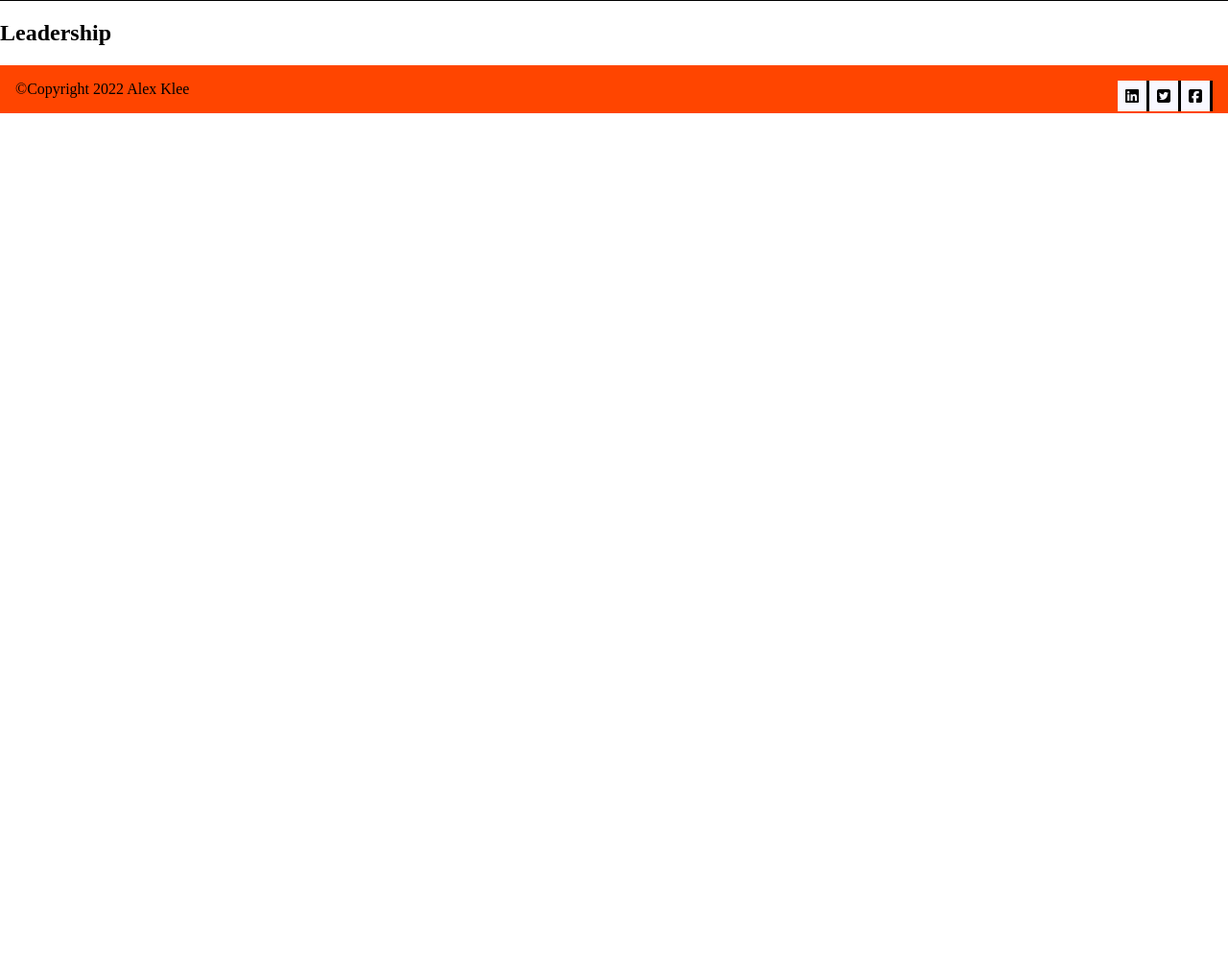
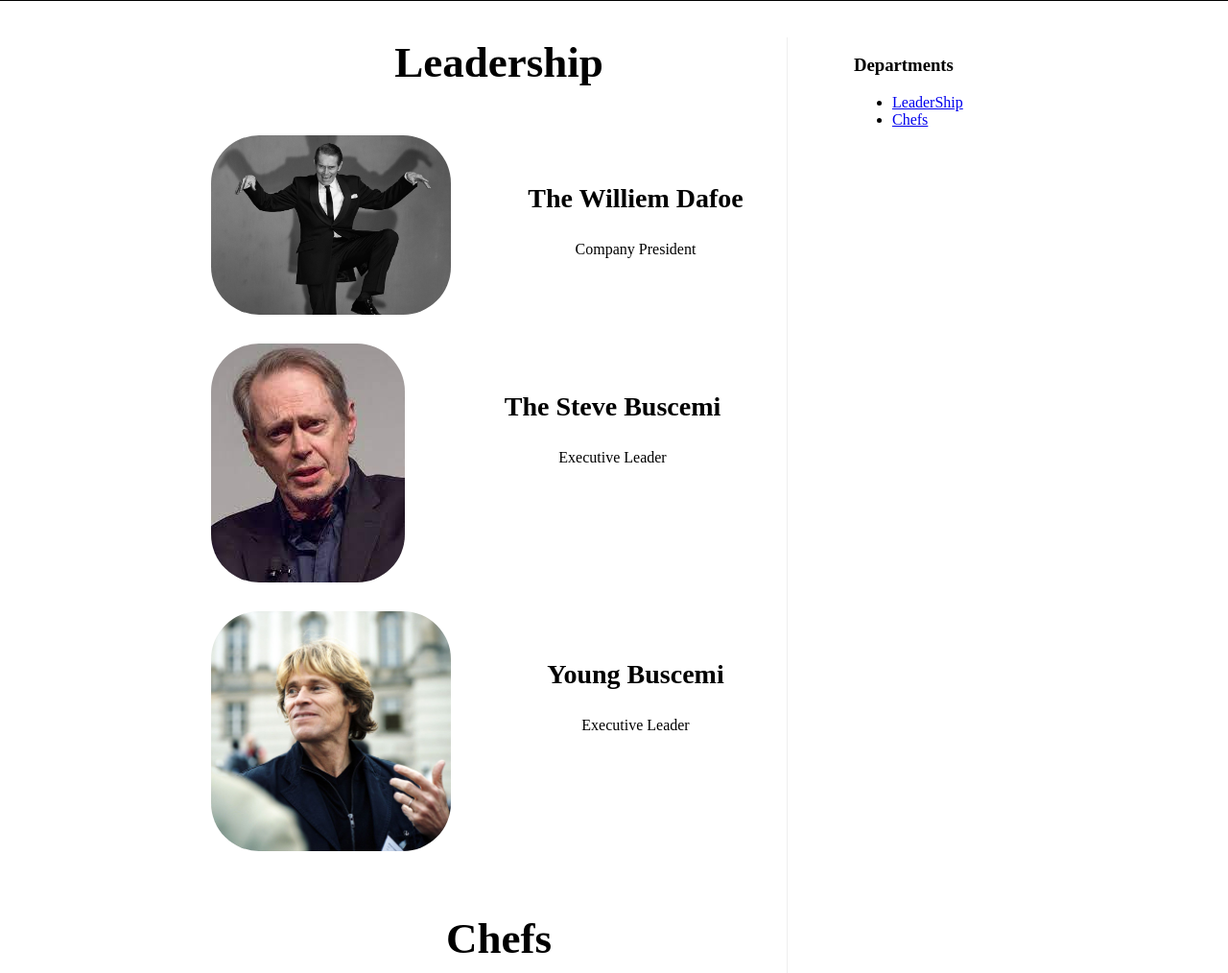
Before and after one commit to KleeAlex/FED1StudioProject2, a plain HTML site: page FED1StudioProject2/Team.html in a window 1280 px wide. Shown: the part 230-1244 px from the top of the page at 96% size. Before the commit the page ends 800 px from the top, so only its background shows below. Drawn offline with Linux system fonts and the light colour scheme; a web font is replaced by a local one.

Commit message:
Almost have Team complete, few adjustments left.

```diff
--- a/FED1StudioProject2/Stylesheets/custom.css
+++ b/FED1StudioProject2/Stylesheets/custom.css
@@ -153,6 +153,57 @@ div.CItem a:hover {
 }
 
 .teamMember {
-    border-radius: 100px;
+    border-radius: 50px;
     float: left;
+    max-width: 250px;
+    margin: 0 35px 30px 0;
 }
+
+.clear {
+    clear: left;
+}
+
+.name {
+    padding-top: 50px;
+    font-size: 28px;
+    font-weight: bold;
+}
+
+.departmentFloat {
+    width: 200px;
+    float: right;
+    background-image:
+}
+
+.setIn {
+    max-width: 900px;
+    margin: 15px auto;
+
+
+}
+
+.design {
+    width: 100%;
+    max-width: 600px;
+    border-right: 1px solid #EEE;
+    padding-left: 30px;
+    text-align:center;
+
+}
+
+.roles {
+    font-size: 45px;
+    font-weight: bold;
+    text-align: center;
+
+
+    margin-bottom: 50px;
+}
+
+.rolesD {
+    font-size: 45px;
+    font-weight: bold;
+    text-align: center;
+    padding-top: 150px;
+    margin-bottom: 50px;
+}
--- a/FED1StudioProject2/Team.html
+++ b/FED1StudioProject2/Team.html
@@ -33,6 +33,7 @@
     </header>
 
     <nav class="Mborder">
+
         <ul>
             <li>
                 <a href="Index.html">Home</a>
@@ -48,22 +49,66 @@
             </li>
         </ul>
     </nav>
-    <!-- div for each team memeber, and a new article for each team.(Example Leadership will have 3, and then move to a new article.
-        The class of team member (.teamMember) is for the images, add more as needed.-->
-    <main>
+    <main class="setIn" >
 
 
-        <!-- after the div comes the <img> then two <p> for the persons name, and title -->
-        <section>
+        <aside class="departmentFloat">
+            <h3>Departments</h3>
+            <ul>
+                <li>
+                    <a href="#leaders">LeaderShip</a>
+                </li>
+                <li>
+                    <a href="#Chefs">Chefs</a>
+                </li>
+            </ul>
+        </aside>
+
+        <section class="design">
             <article>
                 <a>
-                    <h2>Leadership</h2>
-                    <div></div>
+                    <h2 class="roles">Leadership</h2>
+                    <div class="clear">
+                        <img class="teamMember" src="Images/BossManWD.jpg" alt="Willem Dafoe" />
+                        <p class="name">The Williem Dafoe</p>
+                        <p>Company President</p>
+                    </div>
+                    <div class="clear">
+                        <img class="teamMember" src="Images/ProSB.jpg" alt="Steve Buscemi" />
+                        <p class="name">The Steve Buscemi</p>
+                        <p>Executive Leader</p>
+                    </div>
+                    <div class="clear">
+                        <img class="teamMember"src="Images/SoYoungWD.jpg" alt="Young Buscemi" />
+                        <p class="name">Young Buscemi</p>
+                        <p>Executive Leader</p>
+                    </div>
+                </a>
+            </article>
+            <div></div>
+            <article>
+                <a>
+                    <h2 class="rolesD">Chefs</h2>
+                    <div class="clear">
+                        <img class="teamMember" src="Images/AngryWD.jpg" alt="Angry Dafoe" />
+                        <p class="name">Also Williem Dafoe</p>
+                        <p>Angry Chef</p>
+                    </div>
+                    <div class="clear">
+                        <img class="teamMember" src="Images/ConfusedSB.jpg" alt="Confused Buscemi" />
+                        <p class="name">Also Steve Buscemi</p>
+                        <p>Confused Chef</p>
+                    </div>
+                    <div class="clear">
+                        <img class="teamMember"src="Images/KnifeWD.jpg" alt="Willem Dafoe with a Knife" />
+                        <p class="name">Green Goblin</p>
+                        <p>Also a Chef</p>
+                    </div>
                 </a>
             </article>
         </section>
+    </main>
 
-    </main>
 
     <footer id="ghoulA">
         &copy;Copyright 2022 Alex Klee
```
Also changed, not shown: FED1StudioProject2/Images/ConfusedSB.jpg (renamed from FED1StudioProject2/Images/ConfusedSB.jfif), FED1StudioProject2/Images/ProSB.jpg (renamed from FED1StudioProject2/Images/ProSB.jfif), FED1StudioProject2/Images/YouthSB.jpg (renamed from FED1StudioProject2/Images/YouthSB.jfif), 1 other file.
